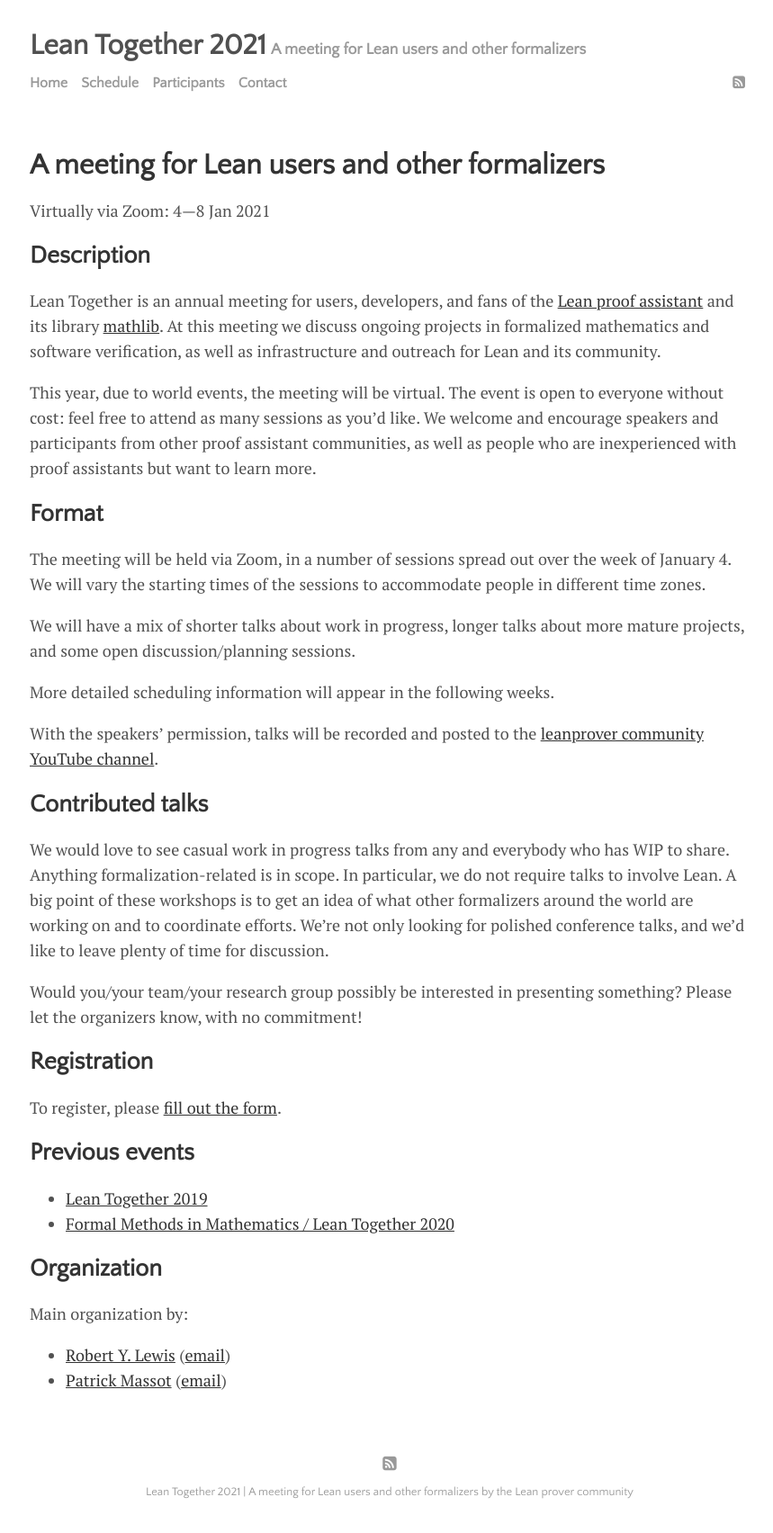
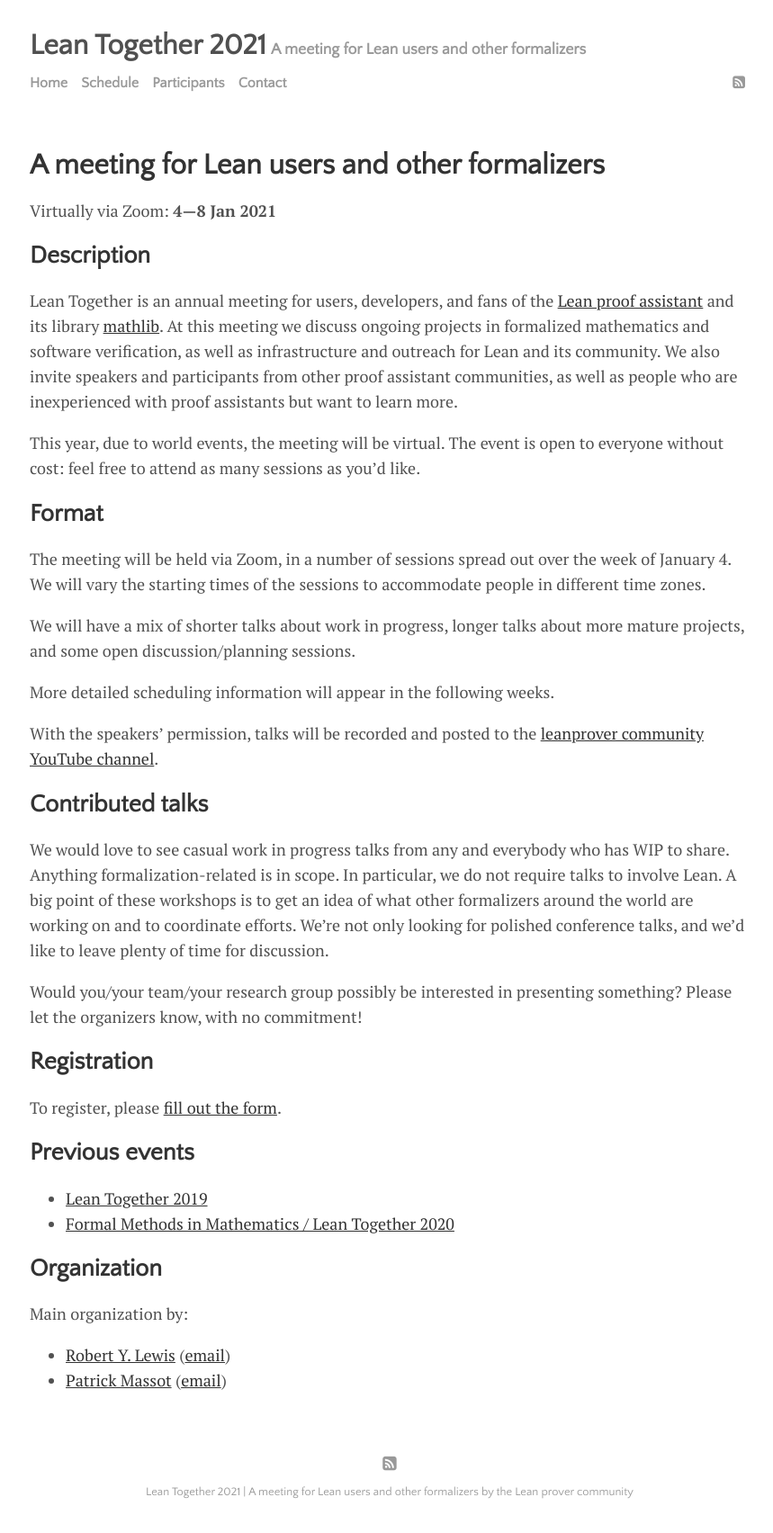
Before and after one commit to leanprover-community/lt2021, a Jekyll site: the page built from index.md, in a window 1280 px wide. Shown: the whole page at 90% size, without its empty margins (207-1066 px from the left). Built offline with Jekyll 4.4.1, drawn with Linux system fonts in a browser that asks for light colours.

Commit message:
Push up mention of other communities

```diff
--- a/index.md
+++ b/index.md
@@ -5,7 +5,7 @@ title: Home
 
 # A meeting for Lean users and other formalizers
 
-Virtually via Zoom: 4—8 Jan 2021
+Virtually via Zoom: **4—8 Jan 2021**
 
 ## Description
 
@@ -14,11 +14,12 @@ Lean Together is an annual meeting for users, developers, and fans of the
 and its library [mathlib](https://leanprover-community.github.io).
 At this meeting we discuss ongoing projects in formalized mathematics and software verification,
 as well as infrastructure and outreach for Lean and its community.
+We also invite speakers and participants from other proof assistant communities,
+as well as people who are inexperienced with proof assistants but want to learn more.
 
 This year, due to world events, the meeting will be virtual.
-The event is open to everyone without cost: feel free to attend as many sessions as you'd like.
-We welcome and encourage speakers and participants from other proof assistant communities,
-as well as people who are inexperienced with proof assistants but want to learn more.
+The event is open to everyone without cost: feel free to attend as many
+sessions as you'd like.
 
 ## Format
 
```
